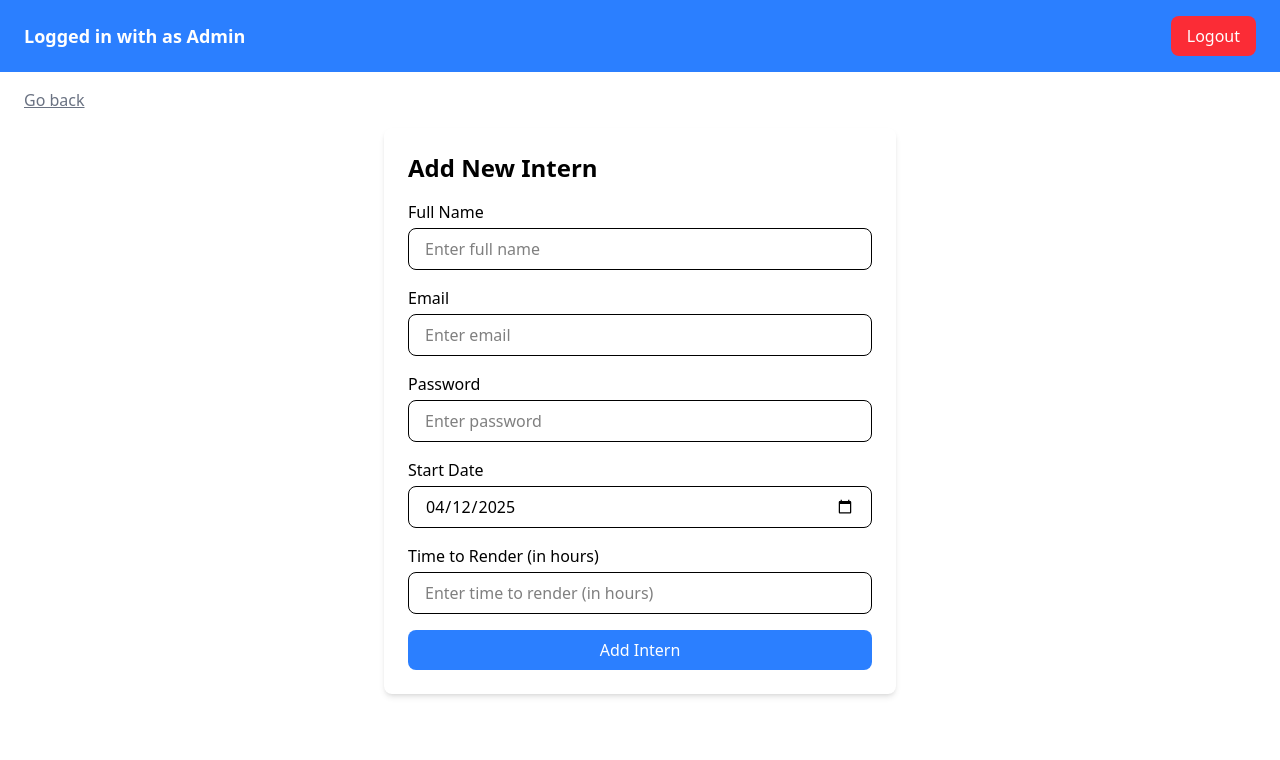
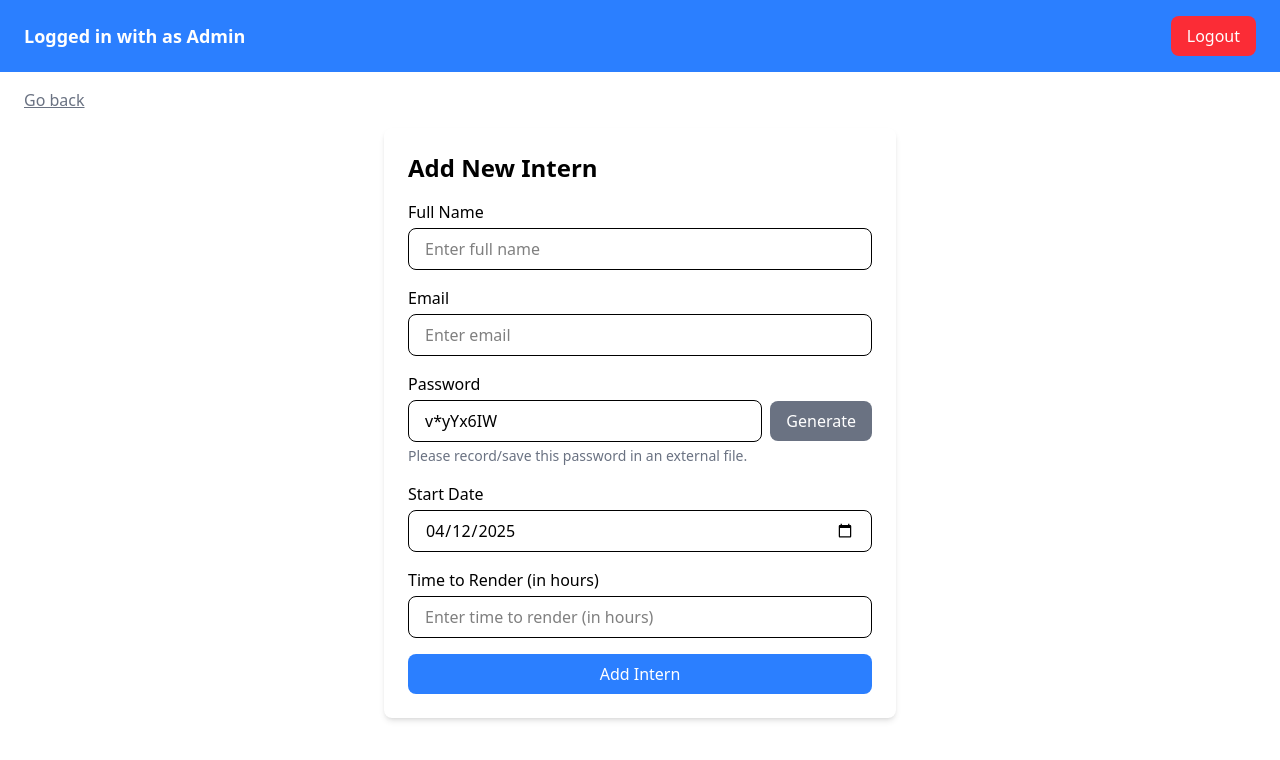
Before and after one commit to up-cids-dsppp/UP-CIDS-DSPPP-Internship-Attendance, a Vue app in the folder frontend/: page /admin/add_intern in a window 1280 px wide. Shown: the top 760 px of the page. Built offline with nearby package versions, Linux system fonts and the light colour scheme; no server answers; sample sign-in values are in the browser's storage.

Commit message:
feat: password generation for add intern form

```diff
--- a/frontend/src/views/AddInternView.vue
+++ b/frontend/src/views/AddInternView.vue
@@ -27,7 +27,7 @@ const timeToRender = ref('')
 // Store the admin's email
 const adminEmail = ref('')
 
-// Fetch the admin's email when the component is mounted
+// Fetch the admin's email and generate a password when the component is mounted
 onMounted(async () => {
   try {
     const response = await axios.get('/admin/profile') // Adjust endpoint if necessary
@@ -35,6 +35,9 @@ onMounted(async () => {
   } catch (error) {
     console.error('Failed to fetch admin email:', error)
   }
+
+  // Generate a password on mount
+  generatePassword();
 })
 
 const errors = ref({}); // Store validation errors
@@ -88,6 +91,16 @@ const confirmSubmit = async () => {
   }
 };
 
+const generatePassword = () => {
+  const characters = 'ABCDEFGHIJKLMNOPQRSTUVWXYZabcdefghijklmnopqrstuvwxyz0123456789!@#$%^&*';
+  let newPassword = '';
+  for (let i = 0; i < 8; i++) {
+    const randomIndex = Math.floor(Math.random() * characters.length);
+    newPassword += characters[randomIndex];
+  }
+  password.value = newPassword; // Set the generated password
+};
+
 // Navigate back to the appropriate page based on user type
 const goBack = () => {
   router.push('/admin/home') // Redirect to admin home page
@@ -102,8 +115,7 @@ const showConfirmationModal = ref(false); // Control confirmation modal visibili
     <NavBar userType="admin" :userEmail="adminEmail" />
 
     <!-- Add Intern Form -->
-     <!-- Back Button -->
-     <p
+    <p
       @click="goBack"
       class="mt-4 ml-6 text-gray-500 underline cursor-pointer hover:text-gray-700"
     >
@@ -136,16 +148,26 @@ const showConfirmationModal = ref(false); // Control confirmation modal visibili
           />
           <p v-if="errors.email" class="text-red-500 text-sm mt-1">{{ errors.email }}</p>
         </div>
-        <div>
+        <div class="relative">
           <label for="password" class="block font-medium mb-1">Password</label>
-          <input
-            id="password"
-            v-model="password"
-            type="password"
-            class="w-full px-4 py-2 border rounded-lg focus:outline-none focus:ring-2 focus:ring-blue-500"
-            placeholder="Enter password"
-            required
-          />
+          <div class="flex items-center gap-2">
+            <input
+              id="password"
+              v-model="password"
+              type="text"
+              class="flex-1 px-4 py-2 border rounded-lg focus:outline-none focus:ring-2 focus:ring-blue-500"
+              placeholder="Generated password"
+              readonly
+            />
+            <button
+              type="button"
+              @click="generatePassword"
+              class="px-4 py-2 bg-gray-500 text-white rounded-lg hover:bg-gray-600 transition"
+            >
+              Generate
+            </button>
+          </div>
+          <p class="text-gray-500 text-sm mt-1">Please record/save this password in an external file.</p>
           <p v-if="errors.password" class="text-red-500 text-sm mt-1">{{ errors.password }}</p>
         </div>
         <div>
@@ -190,6 +212,9 @@ const showConfirmationModal = ref(false); // Control confirmation modal visibili
     <div class="bg-white rounded-lg p-6 w-[400px] relative">
       <h2 class="text-xl font-bold mb-4">Confirm Submission</h2>
       <p>Are you sure you want to add this intern?</p>
+      <p class="text-gray-700 mt-2">
+        Make sure the password: <strong>{{ password }}</strong> is saved in a separate document.
+      </p>
       <div class="flex justify-end mt-4">
         <button
           @click="showConfirmationModal = false"
```
